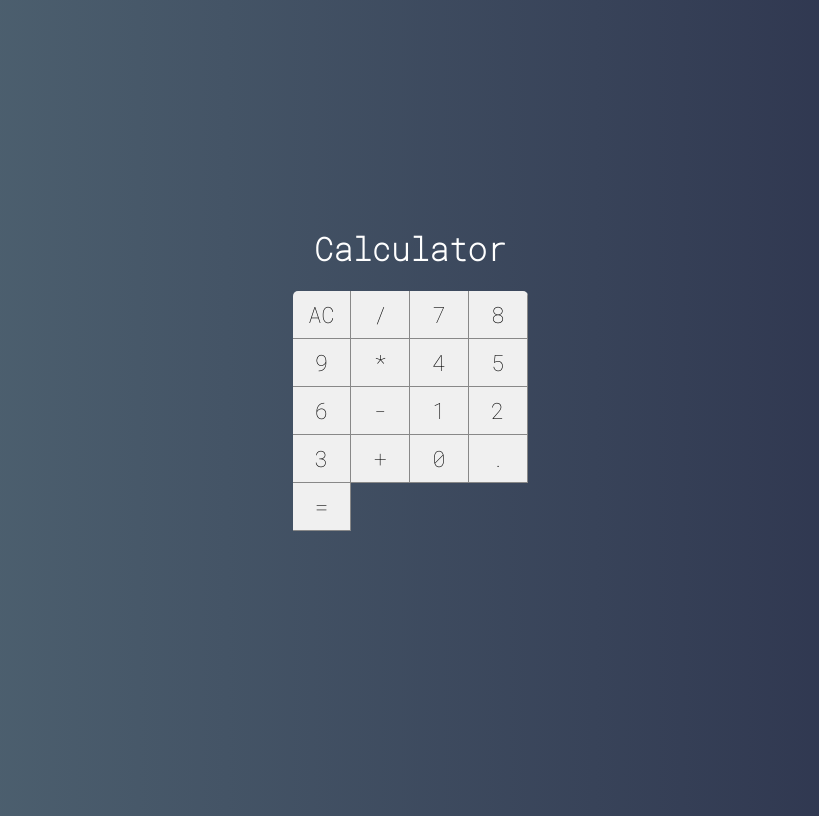
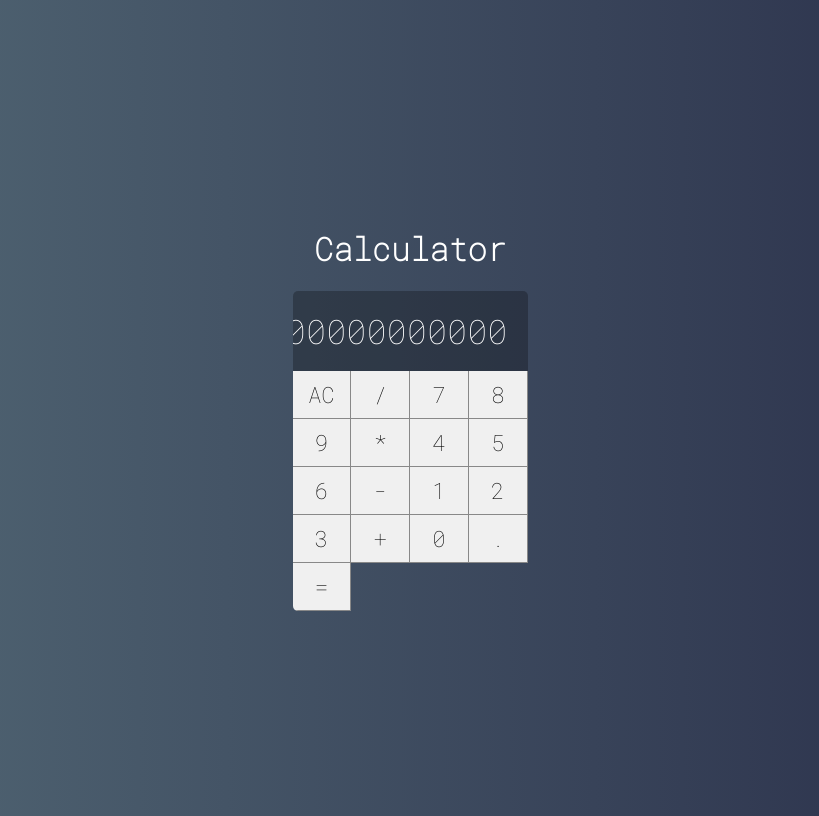
Before and after one commit to jessik126/calculator, a React (Create React App) app: page / in a window 1280 px wide. Shown: the whole page, without its empty margins (230-1049 px from the left). Built offline with nearby package versions, Linux system fonts and the light colour scheme.

Commit message:
create display

```diff
--- /dev/null
+++ b/src/components/Display.css
@@ -0,0 +1,11 @@
+.display {
+    grid-column: span 4;
+    background-color: #0004;
+
+    display: flex;
+    justify-content: flex-end;
+    align-items: center;
+    padding: 20px;
+    font-size: 2.1em;
+    overflow: hidden;
+}
--- /dev/null
+++ b/src/components/Display.jsx
@@ -0,0 +1,5 @@
+import React from "react";
+import './Display.css'
+
+export default props =>
+    <div className="display">{props.value}</div>
--- a/src/main/Calculator.css
+++ b/src/main/Calculator.css
@@ -6,5 +6,5 @@
 
     display: grid;
     grid-template-columns: repeat(4, 25%);
-    grid-template-rows: 48px 48px 48px 48px 48px;
+    grid-template-rows: 1fr 48px 48px 48px 48px 48px;
 }
--- a/src/main/Calculator.jsx
+++ b/src/main/Calculator.jsx
@@ -2,11 +2,13 @@
 import './Calculator.css'
 
 import Button from "../components/Button";
+import Display from "../components/Display";
 
 export default class Calculator extends Component {
     render(){
         return (
             <div className="calculator">
+                <Display value={1000000000000}/>
                 <Button label="AC"/>
                 <Button label="/"/>
                 <Button label="7"/>
```
